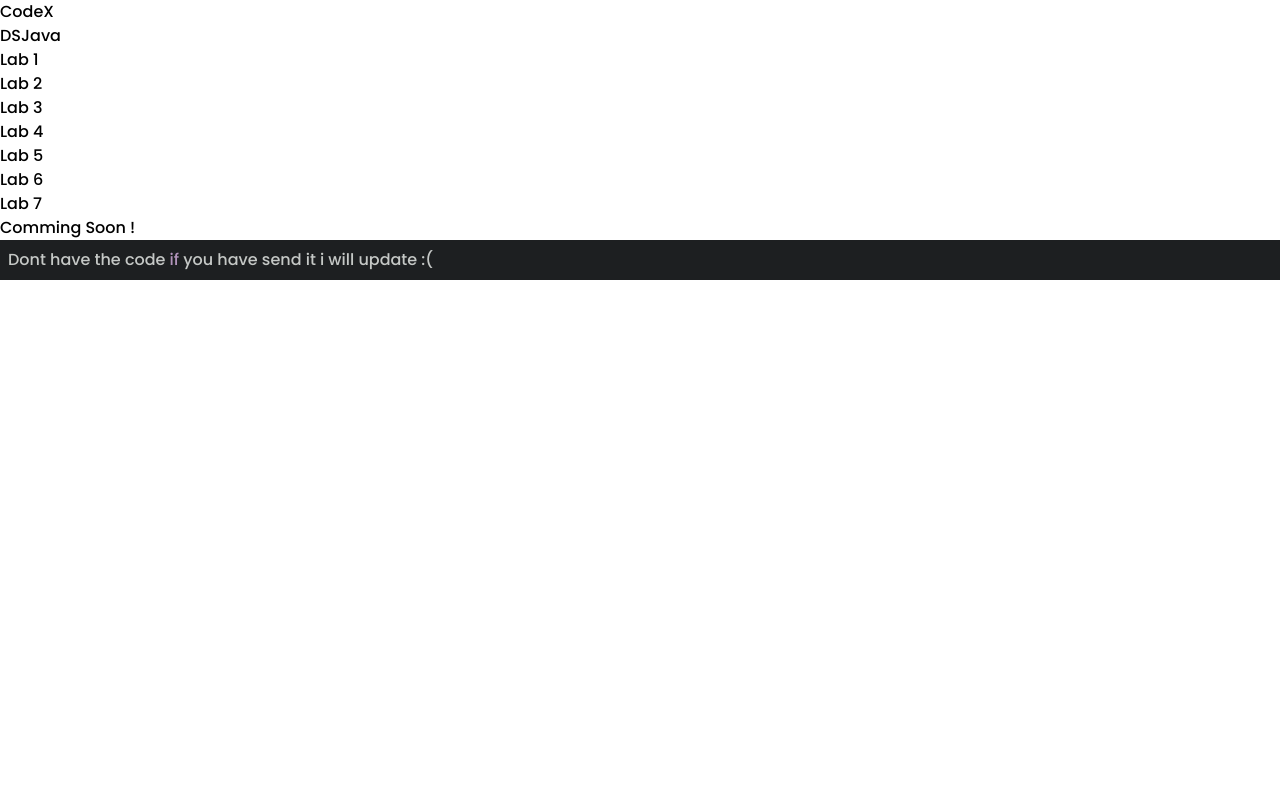
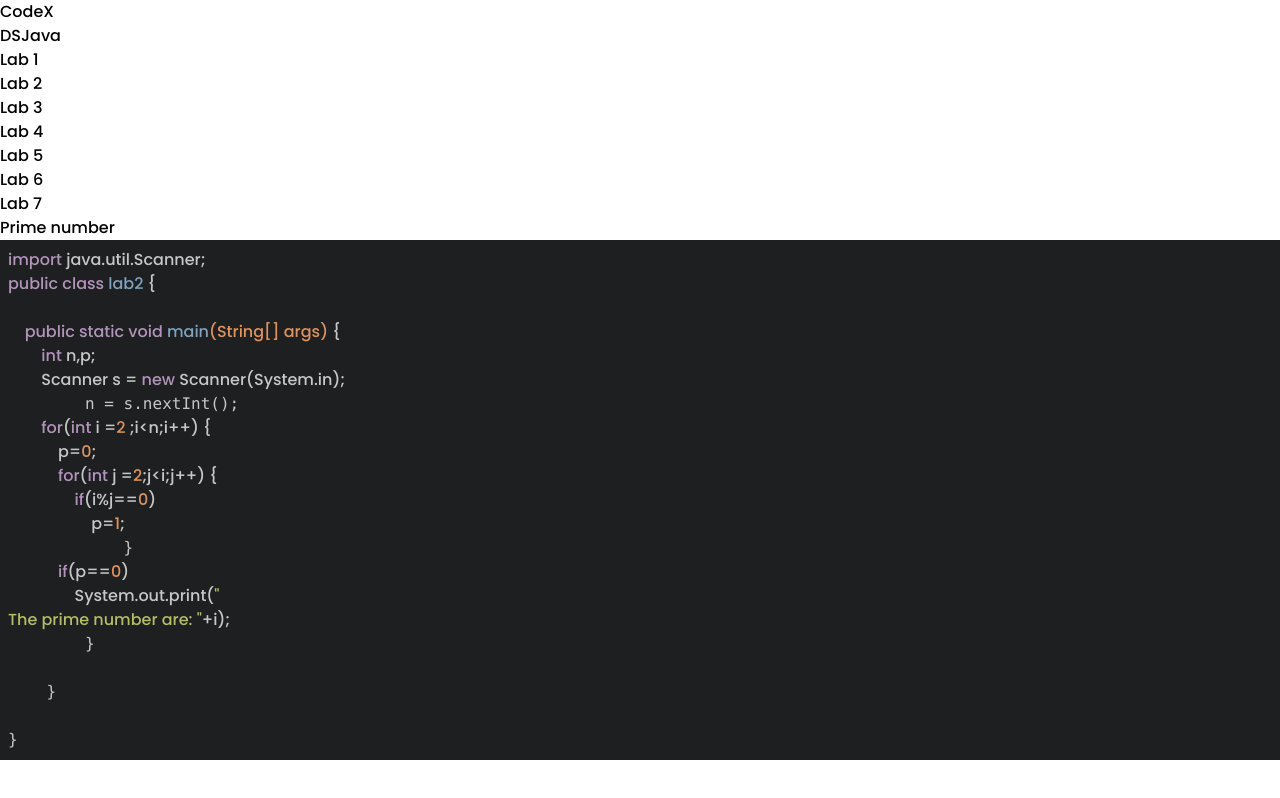
Before and after one commit to Akash8245/codex, a React (Vite) app: page /java in a window 1280 px wide. Both pictures are taken after a click on the element "Lab 2". Built offline with nearby package versions, Linux system fonts and the light colour scheme.

Commit message:
Update Lab2.jsx

```diff
--- a/src/java_contents/Lab2.jsx
+++ b/src/java_contents/Lab2.jsx
@@ -2,12 +2,32 @@
 import React from 'react';
 import CodeViewer from '../components/CodeViewer';
 
-const code = `Dont have the code if you have send it i will update :(`;
+const code = `import java.util.Scanner;
+public class lab2 {
+
+	public static void main(String[] args) {
+		int n,p;
+		Scanner s = new Scanner(System.in);
+		n = s.nextInt();
+		for(int i =2 ;i<n;i++) {
+			p=0;
+			for(int j =2;j<i;j++) {
+				if(i%j==0)
+					p=1;
+			}
+			if(p==0)
+				System.out.print("\nThe prime number are: "+i);
+		}
+
+	}
+
+}
+`;
 
 const Lab2 = () => {
   return (
     <div>
-      <h1 className='pb-2'>Comming Soon !</h1>
+      <h1 className='pb-2'>Prime number</h1>
       <CodeViewer code={code} />
     </div>
   );
```
